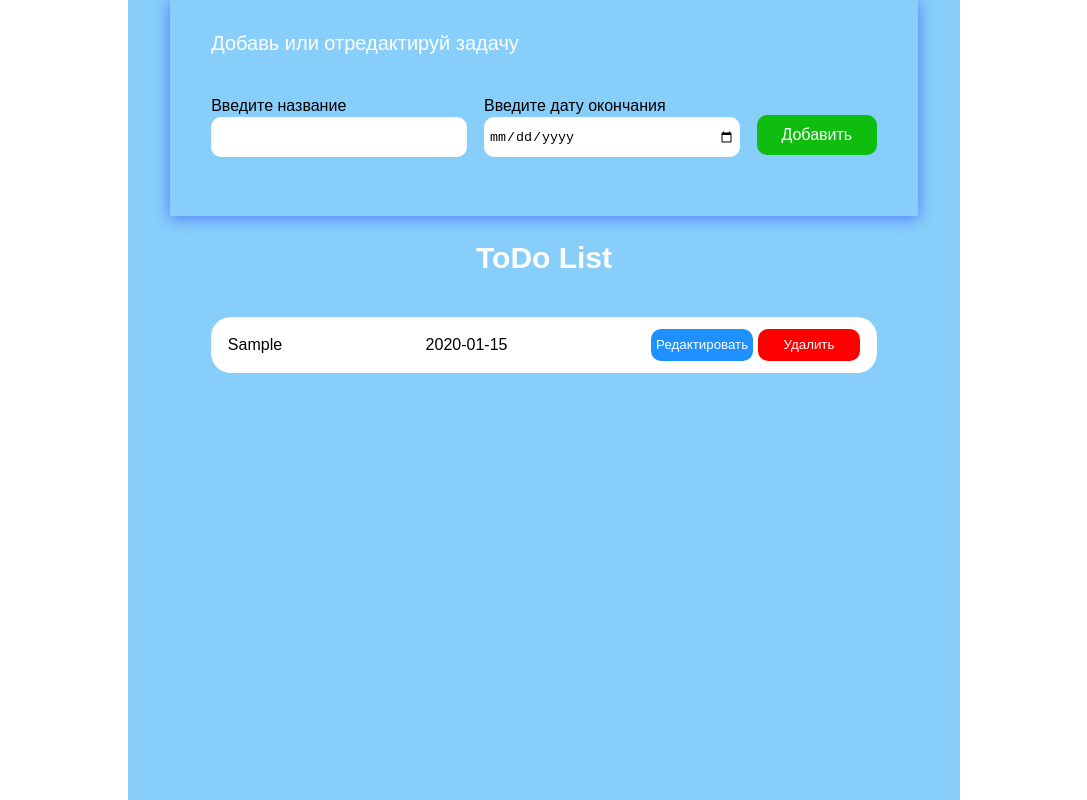
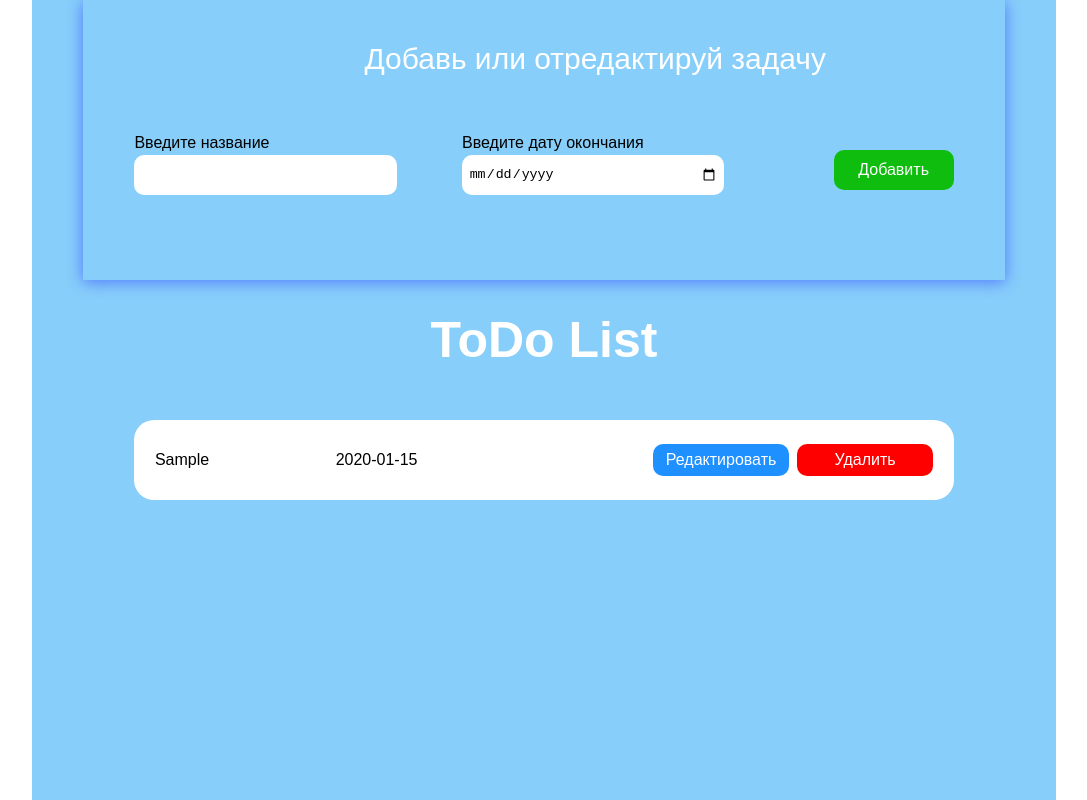
Before and after one commit to Pavla4002/ToDoList, a plain HTML site: page index.html in a window 1280 px wide. Both pictures are taken after typing "Sample", "2020-01-15" into the empty fields and a click on the button "Добавить". Shown: the whole page, without its empty margins (96-1183 px from the left). Drawn offline with Linux system fonts and the light colour scheme.

Commit message:
Адаптация не сделана(надо доделать)

```diff
--- a/index.html
+++ b/index.html
@@ -1,14 +1,17 @@
 <!DOCTYPE html>
 <html lang="en">
 <head>
+    <meta http-equiv="X-UA-Compatible" content="IE=edge">
+    <meta name="viewport" content="width=device-width, initial-scale=1.0">
     <meta charset="UTF-8">
     <title>Title</title>
     <link rel="stylesheet" href="style.css">
 </head>
 <body>
 <div class="all-content">
-        <form class="add-task">
+        <form class="add-task" action="#">
             <div class="title-add-box"><span>Добавь или отредактируй задачу</span></div>
+            <div class="block-input">
                 <div class="enter">
                     <label for="title">Введите название</label>
                     <input id="title" type="text" required>
@@ -16,6 +19,7 @@
                 <div class="enter">
                     <label for="data">Введите дату окончания</label>
                     <input  id="data" type="date" required>
+                </div>
             </div>
             <button class="button-add-save" type="reset" id="buttonSubmit">Добавить</button>
             <button class="button-edit none" type="reset" id="buttonSubmit1">Редактировать</button>
--- a/main.js
+++ b/main.js
@@ -27,7 +27,7 @@ buttonEditAdd.addEventListener('click',function (){
     }
 
     let obj = {
-        id:idDetermine(), // Было просто arrObj.length idDetermine()
+        id:idDetermine (), // Было просто arrObj.length idDetermine()
         name:inputTitleTask.value,
         data: inputDataTask.value,
         status:false
--- a/style.css
+++ b/style.css
@@ -47,6 +47,7 @@ a,li{
     font-size: 20px;
 }
 .enter{
+    width: 80%;
     height: 8vh;
     display: flex;
     flex-direction: column;
@@ -55,7 +56,7 @@ a,li{
 }
 .button-add-save{
     margin-top:2%;
-    width: 120px;
+    min-width: 120px;
     height: 40px;
     background-color: #0ebd0e;
     border-radius: 10px;
@@ -67,11 +68,20 @@ a,li{
     cursor: pointer;
     background-color: #089408;
 }
-.add-task input{
+.block-input{
+    width: 80%;
+    display: flex;
+    flex-direction: row;
+    justify-content: space-between;
+    align-items: center;
+}
+.enter input{
     margin-top: 1%;
     padding: 0 2%;
-    width: 20vw;
-    height: 5vh;
+    min-width: 80%;
+    max-width: 100%;
+    max-height: 5vh;
+    min-height: 5vh;
     background-color: #ffff;
     outline: #D5DDDD;
     border: #D5DDDD;
@@ -139,3 +149,151 @@ li{
 .none{
     display: none;
 }
+
+@media screen and (min-width: 375px){
+    span,a,div{
+        font-size: 12px;
+    }
+    .add-task{
+        height: 35vh;
+        display: flex;
+        flex-direction: column;
+        align-items:center;
+        justify-content: center;
+    }
+    .buttons-list{
+        width: 50%;
+        display: flex;
+        flex-direction: column;
+        align-items: center;
+    }
+    .list-to-do li button{
+      font-size: 12px;
+        width: 70%;
+    }
+    .list-to-do li button:nth-child(1){
+    margin-bottom: 2%;
+    }
+    .list{
+        height: 10vh;
+    }
+    .all-content{
+        width: 100vw;
+        min-height: 100vh;
+    }
+    .block-input{
+        margin-top: 10%;
+        width: 100%;
+        display: flex;
+        flex-direction: column;
+        justify-content: center;
+        align-items: center;
+    }
+    .add-task button{
+        margin-top: 5%;
+        height: 40px;
+        font-size: 12px;
+    }
+    .title-add-box span{
+        font-size: 15px;
+    }
+    .title-add-box{
+        display: flex;
+        justify-content: center;
+        align-items: center;
+    }
+}
+@media screen and (min-width: 425px){
+    .all-content{
+        width: 100vw;
+        min-height: 100vh;
+    }
+    .block-input{
+        margin-top: 1%;
+        width: 80%;
+        display: flex;
+        flex-direction: column;
+        justify-content: space-between;
+        align-items: center;
+    }
+    .add-task button{
+        margin-top: 5%;
+        min-height: 30px;
+        font-size: 12px;
+    }
+}
+
+
+@media screen and (min-width: 768px){
+    .all-content{
+        width: 80%;
+        margin: 0 auto;
+        min-height: 100vh;
+    }
+    .block-input{
+        width: 80%;
+        margin-top: 0%;
+        display: flex;
+        flex-direction: row;
+        justify-content: space-between;
+        align-items: center;
+    }
+    .add-task{
+        height: 35vh;
+        display: flex;
+        flex-direction: row;
+        align-items:center;
+        justify-content: space-between;
+    }
+    span,a,div{
+        font-size: 16px;
+    }
+    .buttons-list{
+        width: 50%;
+        display: flex;
+        flex-direction: column;
+        align-items: center;
+    }
+    .list-to-do li .buttons-list{
+       display: flex;
+        flex-direction: row;
+        justify-content: end;
+        align-items: center;
+    }
+    .list-to-do li button{
+        font-size: 16px;
+        width: 35%;
+    }
+    .list-to-do li button:nth-child(1){
+        margin-bottom: 0;
+        margin-right: 2%;
+    }
+    .list{
+        height: 10vh;
+    }
+
+    .add-task button{
+        margin-top: 1%;
+        height: 40px;
+        font-size: 16px;
+    }
+    .title-add-box span{
+        font-size: 30px;
+    }
+    .title-add-box{
+        width: 100%;
+        display: flex;
+        justify-content: center;
+        align-items: center;
+    }
+    .title span{
+        font-size: 50px;
+    }
+}
+
+@media screen and (min-width: 1500px){
+    .all-content{
+        width: 1200px;
+        margin: 0 auto;
+    }
+}
```
Lines whose indentation alone changed are shown as unchanged.
